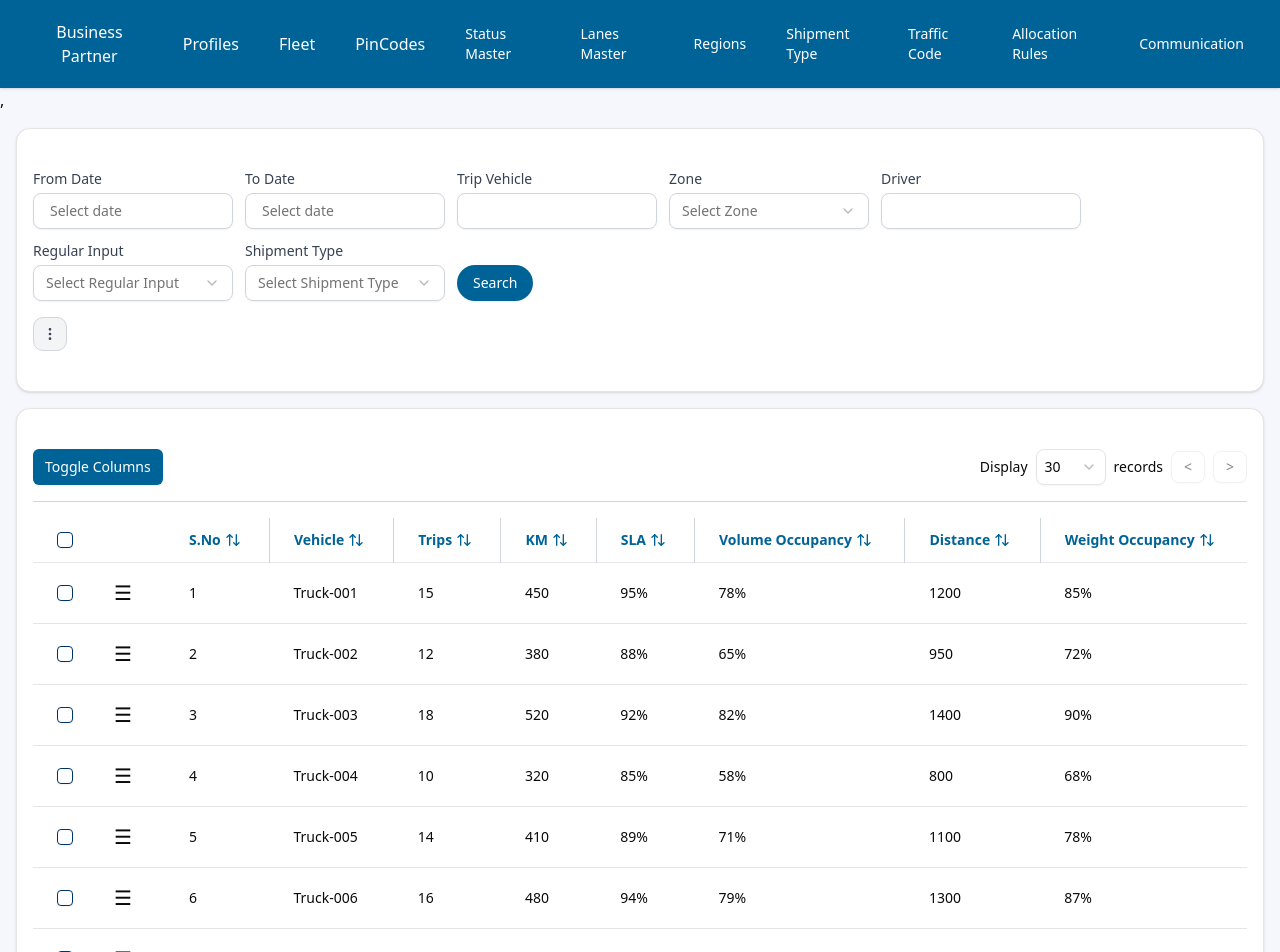
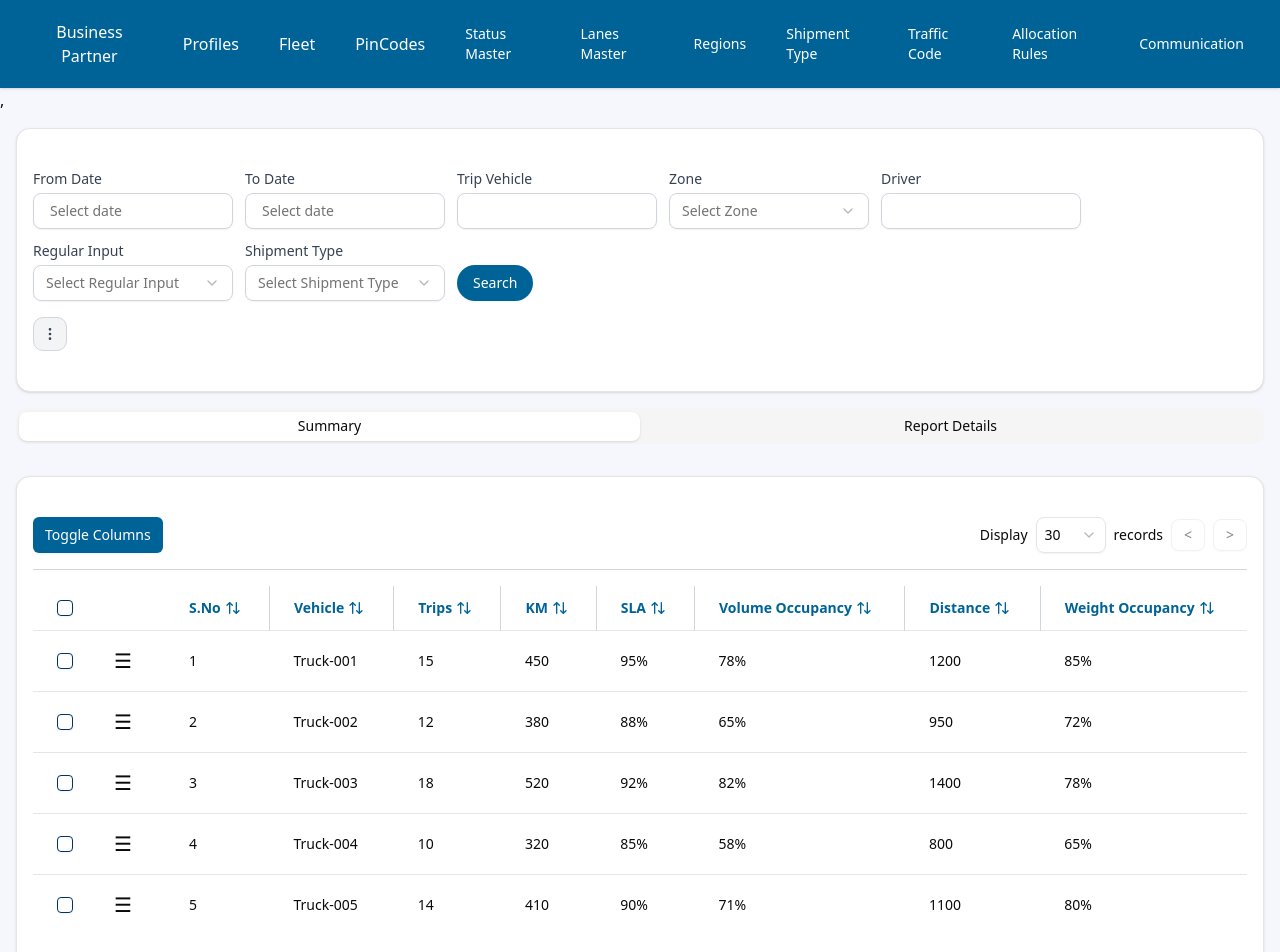
Before and after one commit to rohit24-creator/devdemo_sharedrepo, a Next.js app: page /reports/slaOccupancy in a window 1280 px wide. Shown: the top 952 px of the page. Built offline with nearby package versions, Linux system fonts and the light colour scheme.

Commit message:
added dynamic tab functionality for tables in  reports.js reusable code works conditionally. and added tabs  for sla occupancy, shipment stop level pages.

```diff
--- a/app/reports/shipmentStopLevel/page.js
+++ b/app/reports/shipmentStopLevel/page.js
@@ -5,8 +5,8 @@ import ReportsList from "@/components/ui/reusableComponent/reportsList";
 import { v4 as uuidv4 } from "uuid";
 
 export default function ShipmentStopLevelPage() {
-  const [columns, setColumns] = useState([]);
-  const [rows, setRows] = useState([]);
+  const [tabData, setTabData] = useState({});
+  const [activeTab, setActiveTab] = useState("summary");
 
   // Filter fields for shipment stop level reports
   const filterFields = [
@@ -42,8 +42,11 @@ export default function ShipmentStopLevelPage() {
   // Action handler for report actions
   const handleActionClick = (action, row) => {
     if (action === "delete") {
-      const updated = rows.filter((r) => r.id !== row.id);
-      setRows(updated);
+      const updatedTabData = { ...tabData };
+      Object.keys(updatedTabData).forEach((tabKey) => {
+        updatedTabData[tabKey].rows = updatedTabData[tabKey].rows.filter((r) => r.id !== row.id);
+      });
+      setTabData(updatedTabData);
     } else if (action === "edit") {
       console.log("Edit row", row);
     } else if (action === "view") {
@@ -70,20 +73,18 @@ export default function ShipmentStopLevelPage() {
         const res = await fetch("/reports/shipmentStopLevel.json");
         const data = await res.json();
 
-        // Format columns
-        const formattedColumns = data.headers.map((header) => ({
-          accessorKey: header.accessorKey,
-          header: header.header,
-        }));
+        const processedData = {};
+        Object.keys(data).forEach((tabKey) => {
+          processedData[tabKey] = {
+            headers: data[tabKey].headers,
+            rows: data[tabKey].rows.map((row, index) => ({
+              ...row,
+              id: row.id || uuidv4() || `${tabKey}-row-${index}`,
+            })),
+          };
+        });
 
-        // Add unique ID to each row
-        const formattedRows = data.rows.map((row, index) => ({
-          ...row,
-          id: row.id || uuidv4() || `row-${index}`,
-        }));
-
-        setColumns(formattedColumns);
-        setRows(formattedRows);
+        setTabData(processedData);
       } catch (err) {
         console.error("Error fetching shipment stop level data:", err);
       }
@@ -91,12 +92,21 @@ export default function ShipmentStopLevelPage() {
     fetchData();
   }, []);
 
+  // Simplified hasTabs prop with all data and config
+  const hasTabs = {
+    data: tabData,
+    config: {
+      summary: "Summary",
+      reportDetails: "Report Details"
+    },
+    activeTab: activeTab,
+    onTabChange: setActiveTab
+  };
+
   return (
     <div className="p-4">
       <ReportsList
         title="Shipment Stop Level Reports"
-        columns={columns}
-        rows={rows}
         filterFields={filterFields}
         onSearch={(data) => {
           console.log("Search Triggered with values:", data);
@@ -108,6 +118,7 @@ export default function ShipmentStopLevelPage() {
         thirdIconMenu={thirdIconMenu}
         enabledActions={["edit", "view", "delete"]}
         onActionClick={handleActionClick}
+        hasTabs={hasTabs}
       />
     </div>
   );
--- a/app/reports/slaOccupancy/page.js
+++ b/app/reports/slaOccupancy/page.js
@@ -5,10 +5,9 @@ import ReportsList from "@/components/ui/reusableComponent/reportsList";
 import { v4 as uuidv4 } from "uuid";
 
 export default function SlaOccupancyPage() {
-  const [columns, setColumns] = useState([]);
-  const [rows, setRows] = useState([]);
+  const [tabData, setTabData] = useState({});
+  const [activeTab, setActiveTab] = useState("summary");
 
-  // Filter fields for SLA occupancy reports
   const filterFields = [
     { name: "fromDate", label: "From Date", type: "date" },
     { name: "toDate", label: "To Date", type: "date" },
@@ -37,8 +36,11 @@ export default function SlaOccupancyPage() {
   // Action handler for report actions
   const handleActionClick = (action, row) => {
     if (action === "delete") {
-      const updated = rows.filter((r) => r.id !== row.id);
-      setRows(updated);
+      const updatedTabData = { ...tabData };
+      Object.keys(updatedTabData).forEach((tabKey) => {
+        updatedTabData[tabKey].rows = updatedTabData[tabKey].rows.filter((r) => r.id !== row.id);
+      });
+      setTabData(updatedTabData);
     } else if (action === "edit") {
       console.log("Edit row", row);
     } else if (action === "view") {
@@ -65,20 +67,19 @@ export default function SlaOccupancyPage() {
         const res = await fetch("/reports/slaOccupancy.json");
         const data = await res.json();
 
-        // Format columns
-        const formattedColumns = data.headers.map((header) => ({
-          accessorKey: header.accessorKey,
-          header: header.header,
-        }));
+        // Add unique IDs to all rows
+        const processedData = {};
+        Object.keys(data).forEach((tabKey) => {
+          processedData[tabKey] = {
+            headers: data[tabKey].headers,
+            rows: data[tabKey].rows.map((row, index) => ({
+              ...row,
+              id: row.id || uuidv4() || `${tabKey}-row-${index}`,
+            })),
+          };
+        });
 
-        // Add unique ID to each row
-        const formattedRows = data.rows.map((row, index) => ({
-          ...row,
-          id: row.id || uuidv4() || `row-${index}`,
-        }));
-
-        setColumns(formattedColumns);
-        setRows(formattedRows);
+        setTabData(processedData);
       } catch (err) {
         console.error("Error fetching SLA occupancy data:", err);
       }
@@ -86,12 +87,21 @@ export default function SlaOccupancyPage() {
     fetchData();
   }, []);
 
+  // tabs logic
+  const hasTabs = {
+    data: tabData,
+    config: {
+      summary: "Summary",
+      reportDetails: "Report Details"
+    },
+    activeTab: activeTab,
+    onTabChange: setActiveTab
+  };
+
   return (
     <div className="p-4">
       <ReportsList
         title="SLA Occupancy Reports"
-        columns={columns}
-        rows={rows}
         filterFields={filterFields}
         onSearch={(data) => {
           console.log("Search Triggered with values:", data);
@@ -103,6 +113,7 @@ export default function SlaOccupancyPage() {
         thirdIconMenu={thirdIconMenu}
         enabledActions={["edit", "view", "delete"]}
         onActionClick={handleActionClick}
+        hasTabs={hasTabs}
       />
     </div>
   );
--- a/app/reports/tripReports/page.js
+++ b/app/reports/tripReports/page.js
@@ -53,13 +53,12 @@ export default function TripReportsPage() {
         const res = await fetch("/reports/tripReports.json");
         const data = await res.json();
 
-        // Format columns
+
         const formattedColumns = data.headers.map((header) => ({
           accessorKey: header.accessorKey,
           header: header.header,
         }));
 
-        // Add unique ID to each row
         const formattedRows = data.rows.map((row, index) => ({
           ...row,
           id: row.id || uuidv4() || `row-${index}`,
--- a/components/ui/reusableComponent/reportsList.js
+++ b/components/ui/reusableComponent/reportsList.js
@@ -40,6 +40,7 @@ import {
   DialogHeader,
   DialogTitle,
 } from "@/components/ui/dialog";
+import { Tabs, TabsContent, TabsList, TabsTrigger } from "@/components/ui/tabs";
 
 export default function ReportsList({
   title = "Reports",
@@ -55,6 +56,8 @@ export default function ReportsList({
   thirdIconMenu = [],
   enabledActions = ["edit", "view", "delete", "tripHistory"],
   onActionClick = () => {},
+  // Single prop for tabs - contains all tab data and config
+  hasTabs = false,
 }) {
   const [formValues, setFormValues] = useState({});
   const [displayCount, setDisplayCount] = useState(30);
@@ -64,6 +67,11 @@ export default function ReportsList({
   const [selectedRows, setSelectedRows] = useState([]);
   const [deleteDialogOpen, setDeleteDialogOpen] = useState(false);
   const [rowToDelete, setRowToDelete] = useState(null);
+
+  // Extract tab data and config from hasTabs prop
+  const tabData = hasTabs && typeof hasTabs === 'object' ? hasTabs.data || {} : {};
+  const tabConfig = hasTabs && typeof hasTabs === 'object' ? hasTabs.config || {} : {};
+  const activeTab = hasTabs && typeof hasTabs === 'object' ? hasTabs.activeTab || Object.keys(tabData)[0] || "summary" : "summary";
 
   const allAvailableActions = {
     edit: {
@@ -191,16 +199,32 @@ export default function ReportsList({
     );
   };
 
+  // Get current data based on tabs or single table
+  const getCurrentData = () => {
+    if (hasTabs && tabData[activeTab]) {
+      return {
+        columns: tabData[activeTab].headers.map((header) => ({
+          accessorKey: header.accessorKey,
+          header: header.header,
+        })),
+        rows: tabData[activeTab].rows,
+      };
+    }
+    return { columns, rows };
+  };
+
+  const { columns: currentColumns, rows: currentRows } = getCurrentData();
+
   const sortedRows = useMemo(() => {
-    if (!sortColumn) return rows;
-    return [...rows].sort((a, b) => {
+    if (!sortColumn) return currentRows;
+    return [...currentRows].sort((a, b) => {
       const aVal = a[sortColumn] || "";
       const bVal = b[sortColumn] || "";
       if (aVal < bVal) return sortDirection === "asc" ? -1 : 1;
       if (aVal > bVal) return sortDirection === "asc" ? 1 : -1;
       return 0;
     });
-  }, [rows, sortColumn, sortDirection]);
+  }, [currentRows, sortColumn, sortDirection]);
 
   const totalPages = Math.ceil(sortedRows.length / displayCount);
   const paginatedRows = sortedRows.slice(
@@ -217,28 +241,30 @@ export default function ReportsList({
     }
   };
 
+  // Fix checkbox functionality
   const isAllSelected =
     paginatedRows.length > 0 &&
-    paginatedRows.every((row) => selectedRows.includes(row));
+    paginatedRows.every((row) => selectedRows.includes(row.id || row));
 
   const toggleSelectAll = () => {
     if (isAllSelected) {
       setSelectedRows((prev) =>
-        prev.filter((row) => !paginatedRows.includes(row))
+        prev.filter((rowId) => !paginatedRows.some(row => (row.id || row) === rowId))
       );
     } else {
       setSelectedRows((prev) => [
         ...prev,
-        ...paginatedRows.filter((row) => !prev.includes(row)),
+        ...paginatedRows.map(row => row.id || row).filter(rowId => !prev.includes(rowId)),
       ]);
     }
   };
 
   const toggleRow = (row) => {
+    const rowId = row.id || row;
     setSelectedRows((prev) =>
-      prev.includes(row)
-        ? prev.filter((r) => r !== row)
-        : [...prev, row]
+      prev.includes(rowId)
+        ? prev.filter((r) => r !== rowId)
+        : [...prev, rowId]
     );
   };
 
@@ -327,7 +353,7 @@ export default function ReportsList({
     </Card>
   );
 
-  const tableContent = (
+  const renderTable = (tableColumns, tableRows) => (
     <Card>
       <CardContent className="p-4">
         <div className="flex justify-between items-center mb-4">
@@ -398,10 +424,10 @@ export default function ReportsList({
                   className="border-[#003366] data-[state=checked]:bg-[#006397] data-[state=checked]:border-[#006397]"
                 />
               </TableHead>
-              {showActions && rows.length > 0 && (
+              {showActions && tableRows.length > 0 && (
                 <TableHead className="w-12 px-6 py-3" />
               )}
-              {columns.map((col, index) => {
+              {tableColumns.map((col, index) => {
                 const isSortable = col.sortable !== false;
                 return (
                   <TableHead
@@ -427,7 +453,7 @@ export default function ReportsList({
                 <TableRow key={rowIndex}>
                   <TableCell className="px-6 py-3">
                     <Checkbox
-                      checked={selectedRows.includes(row)}
+                      checked={selectedRows.includes(row.id || row)}
                       onCheckedChange={() => toggleRow(row)}
                       className="border-[#003366] data-[state=checked]:bg-[#006397] data-[state=checked]:border-[#006397]"
                     />
@@ -457,7 +483,7 @@ export default function ReportsList({
                     </TableCell>
                   )}
 
-                  {columns.map((col) => (
+                  {tableColumns.map((col) => (
                     <TableCell key={col.accessorKey} className="text-sm px-6 py-3">
                       {row[col.accessorKey] ?? ""}
                     </TableCell>
@@ -467,7 +493,7 @@ export default function ReportsList({
             ) : (
               <TableRow>
                 <TableCell
-                  colSpan={columns.length + (showActions ? 2 : 1)}
+                  colSpan={tableColumns.length + (showActions ? 2 : 1)}
                   className="text-center py-6"
                 >
                   No reports available.
@@ -480,12 +506,46 @@ export default function ReportsList({
     </Card>
   );
 
+  // Main content based on whether tabs are enabled
+  const mainContent = hasTabs && typeof hasTabs === 'object' ? (
+    <div className="mt-4">
+      <Tabs value={activeTab} onValueChange={(value) => {
+        if (hasTabs.onTabChange) {
+          hasTabs.onTabChange(value);
+        }
+      }} className="w-full">
+        <TabsList className={`grid w-full mb-6`} style={{
+          gridTemplateColumns: `repeat(${Object.keys(tabData).length}, 1fr)`
+        }}>
+          {Object.keys(tabData).map((tabKey) => (
+            <TabsTrigger key={tabKey} value={tabKey} className="text-sm font-medium">
+              {tabConfig[tabKey] || tabKey}
+            </TabsTrigger>
+          ))}
+        </TabsList>
+
+        {Object.keys(tabData).map((tabKey) => (
+          <TabsContent key={tabKey} value={tabKey}>
+            {renderTable(
+              tabData[tabKey].headers.map((header) => ({
+                accessorKey: header.accessorKey,
+                header: header.header,
+              })),
+              tabData[tabKey].rows
+            )}
+          </TabsContent>
+        ))}
+      </Tabs>
+    </div>
+  ) : (
+    <div className="mt-4">{renderTable(currentColumns, currentRows)}</div>
+  );
+
   return (
     <>
       {filterTab}
-      <div className="mt-4">{tableContent}</div>
-
-      {/* Delete Confirmation Dialog */}
+      {mainContent}
+      {/* Single Delete Confirmation Dialog - works for both tabs and single table */}
       <Dialog open={deleteDialogOpen} onOpenChange={() => {}}>
         <DialogContent
           className="top-20 left-1/2 transform -translate-x-1/2 [&>button]:hidden"
--- a/public/reports/shipmentStopLevel.json
+++ b/public/reports/shipmentStopLevel.json
@@ -1,93 +1,37 @@
 {
-  "headers": [
-    {
-      "accessorKey": "shipmentShop",
-      "header": "Shipments/Shop"
-    },
-    {
-      "accessorKey": "delayed",
-      "header": "Delayed"
-    },
-    {
-      "accessorKey": "trip",
-      "header": "Trip"
-    }
-  ],
-  "rows": [
-    {
-      "shipmentShop": "Shop-001",
-      "delayed": "2",
-      "trip": "TRP-001"
-    },
-    {
-      "shipmentShop": "Shop-002",
-      "delayed": "0",
-      "trip": "TRP-002"
-    },
-    {
-      "shipmentShop": "Shop-003",
-      "delayed": "1",
-      "trip": "TRP-003"
-    },
-    {
-      "shipmentShop": "Shop-004",
-      "delayed": "3",
-      "trip": "TRP-004"
-    },
-    {
-      "shipmentShop": "Shop-005",
-      "delayed": "0",
-      "trip": "TRP-005"
-    },
-    {
-      "shipmentShop": "Shop-006",
-      "delayed": "1",
-      "trip": "TRP-006"
-    },
-    {
-      "shipmentShop": "Shop-007",
-      "delayed": "2",
-      "trip": "TRP-007"
-    },
-    {
-      "shipmentShop": "Shop-008",
-      "delayed": "0",
-      "trip": "TRP-008"
-    },
-    {
-      "shipmentShop": "Shop-009",
-      "delayed": "1",
-      "trip": "TRP-009"
-    },
-    {
-      "shipmentShop": "Shop-010",
-      "delayed": "2",
-      "trip": "TRP-010"
-    },
-    {
-      "shipmentShop": "Shop-011",
-      "delayed": "0",
-      "trip": "TRP-011"
-    },
-    {
-      "shipmentShop": "Shop-012",
-      "delayed": "1",
-      "trip": "TRP-012"
-    },
-    {
-      "shipmentShop": "Shop-013",
-      "delayed": "3",
-      "trip": "TRP-013"
-    },
-    {
-      "shipmentShop": "Shop-014",
-      "delayed": "0",
-      "trip": "TRP-014"
-    },
-    {
-      "shipmentShop": "Shop-015",
-      "delayed": "1",
-      "trip": "TRP-015"
-    }
-  ]
+  "summary": {
+    "headers": [
+      { "accessorKey": "shipmentShop", "header": "Shipments/Shop" },
+      { "accessorKey": "delayed", "header": "Delayed" },
+      { "accessorKey": "trip", "header": "Trip" }
+    ],
+    "rows": [
+      { "shipmentShop": "Shop-001", "delayed": "2", "trip": "TRP-001" },
+      { "shipmentShop": "Shop-002", "delayed": "0", "trip": "TRP-002" },
+      { "shipmentShop": "Shop-003", "delayed": "1", "trip": "TRP-003" },
+      { "shipmentShop": "Shop-004", "delayed": "3", "trip": "TRP-004" },
+      { "shipmentShop": "Shop-005", "delayed": "0", "trip": "TRP-005" }
+    ]
+  },
+  "reportDetails": {
+    "headers": [
+      { "accessorKey": "tripRoute", "header": "Trip/Route" },
+      { "accessorKey": "driver", "header": "Driver" },
+      { "accessorKey": "volume", "header": "Volume" },
+      { "accessorKey": "dp", "header": "D/P?" },
+      { "accessorKey": "id", "header": "Id" },
+      { "accessorKey": "weight", "header": "Weight" },
+      { "accessorKey": "stop", "header": "Stop" },
+      { "accessorKey": "onTime", "header": "OnTime" },
+      { "accessorKey": "tripStart", "header": "TripStart" },
+      { "accessorKey": "tripEnd", "header": "TripEnd" }
+    ],
+    "rows": [
+      { "tripRoute": "TRP-001", "driver": "John Doe", "volume": "85%", "dp": "Yes", "id": "STOP-001", "weight": "2.5 tons", "stop": "Stop 1", "onTime": "Yes", "tripStart": "08:00", "tripEnd": "18:00" },
+      { "tripRoute": "TRP-002", "driver": "Jane Smith", "volume": "72%", "dp": "No", "id": "STOP-002", "weight": "1.8 tons", "stop": "Stop 2", "onTime": "No", "tripStart": "09:15", "tripEnd": "17:30" },
+      { "tripRoute": "TRP-003", "driver": "Mike Johnson", "volume": "90%", "dp": "Yes", "id": "STOP-003", "weight": "3.2 tons", "stop": "Stop 3", "onTime": "Yes", "tripStart": "07:30", "tripEnd": "19:45" },
+      { "tripRoute": "TRP-004", "driver": "Sarah Wilson", "volume": "65%", "dp": "No", "id": "STOP-004", "weight": "1.5 tons", "stop": "Stop 4", "onTime": "No", "tripStart": "10:00", "tripEnd": "16:00" },
+      { "tripRoute": "TRP-005", "driver": "David Brown", "volume": "78%", "dp": "Yes", "id": "STOP-005", "weight": "2.1 tons", "stop": "Stop 5", "onTime": "Yes", "tripStart": "08:45", "tripEnd": "17:15" }
+    ]
+  }
 }
--- a/public/reports/slaOccupancy.json
+++ b/public/reports/slaOccupancy.json
@@ -1,138 +1,42 @@
 {
-  "headers": [
-    {
-      "accessorKey": "sno",
-      "header": "S.No"
-    },
-    {
-      "accessorKey": "vehicle",
-      "header": "Vehicle"
-    },
-    {
-      "accessorKey": "trips",
-      "header": "Trips"
-    },
-    {
-      "accessorKey": "km",
-      "header": "KM"
-    },
-    {
-      "accessorKey": "sla",
-      "header": "SLA"
-    },
-    {
-      "accessorKey": "volumeOccupancy",
-      "header": "Volume Occupancy"
-    },
-    {
-      "accessorKey": "distance",
-      "header": "Distance"
-    },
-    {
-      "accessorKey": "weightOccupancy",
-      "header": "Weight Occupancy"
-    }
-  ],
-  "rows": [
-    {
-      "sno": "1",
-      "vehicle": "Truck-001",
-      "trips": "15",
-      "km": "450",
-      "sla": "95%",
-      "volumeOccupancy": "78%",
-      "distance": "1200",
-      "weightOccupancy": "85%"
-    },
-    {
-      "sno": "2",
-      "vehicle": "Truck-002",
-      "trips": "12",
-      "km": "380",
-      "sla": "88%",
-      "volumeOccupancy": "65%",
-      "distance": "950",
-      "weightOccupancy": "72%"
-    },
-    {
-      "sno": "3",
-      "vehicle": "Truck-003",
-      "trips": "18",
-      "km": "520",
-      "sla": "92%",
-      "volumeOccupancy": "82%",
-      "distance": "1400",
-      "weightOccupancy": "90%"
-    },
-    {
-      "sno": "4",
-      "vehicle": "Truck-004",
-      "trips": "10",
-      "km": "320",
-      "sla": "85%",
-      "volumeOccupancy": "58%",
-      "distance": "800",
-      "weightOccupancy": "68%"
-    },
-    {
-      "sno": "5",
-      "vehicle": "Truck-005",
-      "trips": "14",
-      "km": "410",
-      "sla": "89%",
-      "volumeOccupancy": "71%",
-      "distance": "1100",
-      "weightOccupancy": "78%"
-    },
-    {
-      "sno": "6",
-      "vehicle": "Truck-006",
-      "trips": "16",
-      "km": "480",
-      "sla": "94%",
-      "volumeOccupancy": "79%",
-      "distance": "1300",
-      "weightOccupancy": "87%"
-    },
-    {
-      "sno": "7",
-      "vehicle": "Truck-007",
-      "trips": "11",
-      "km": "350",
-      "sla": "87%",
-      "volumeOccupancy": "62%",
-      "distance": "900",
-      "weightOccupancy": "70%"
-    },
-    {
-      "sno": "8",
-      "vehicle": "Truck-008",
-      "trips": "13",
-      "km": "390",
-      "sla": "91%",
-      "volumeOccupancy": "75%",
-      "distance": "1050",
-      "weightOccupancy": "82%"
-    },
-    {
-      "sno": "9",
-      "vehicle": "Truck-009",
-      "trips": "17",
-      "km": "510",
-      "sla": "96%",
-      "volumeOccupancy": "84%",
-      "distance": "1350",
-      "weightOccupancy": "92%"
-    },
-    {
-      "sno": "10",
-      "vehicle": "Truck-010",
-      "trips": "9",
-      "km": "280",
-      "sla": "83%",
-      "volumeOccupancy": "55%",
-      "distance": "750",
-      "weightOccupancy": "65%"
-    }
-  ]
+  "summary": {
+    "headers": [
+      { "accessorKey": "sno", "header": "S.No" },
+      { "accessorKey": "vehicle", "header": "Vehicle" },
+      { "accessorKey": "trips", "header": "Trips" },
+      { "accessorKey": "km", "header": "KM" },
+      { "accessorKey": "sla", "header": "SLA" },
+      { "accessorKey": "volumeOccupancy", "header": "Volume Occupancy" },
+      { "accessorKey": "distance", "header": "Distance" },
+      { "accessorKey": "weightOccupancy", "header": "Weight Occupancy" }
+    ],
+    "rows": [
+      { "sno": "1", "vehicle": "Truck-001", "trips": "15", "km": "450", "sla": "95%", "volumeOccupancy": "78%", "distance": "1200", "weightOccupancy": "85%" },
+      { "sno": "2", "vehicle": "Truck-002", "trips": "12", "km": "380", "sla": "88%", "volumeOccupancy": "65%", "distance": "950", "weightOccupancy": "72%" },
+      { "sno": "3", "vehicle": "Truck-003", "trips": "18", "km": "520", "sla": "92%", "volumeOccupancy": "82%", "distance": "1400", "weightOccupancy": "78%" },
+      { "sno": "4", "vehicle": "Truck-004", "trips": "10", "km": "320", "sla": "85%", "volumeOccupancy": "58%", "distance": "800", "weightOccupancy": "65%" },
+      { "sno": "5", "vehicle": "Truck-005", "trips": "14", "km": "410", "sla": "90%", "volumeOccupancy": "71%", "distance": "1100", "weightOccupancy": "80%" }
+    ]
+  },
+  "reportDetails": {
+    "headers": [
+      { "accessorKey": "id", "header": "Id" },
+      { "accessorKey": "tripRoute", "header": "Trip/Route" },
+      { "accessorKey": "vehicle", "header": "Vehicle" },
+      { "accessorKey": "driver", "header": "Driver" },
+      { "accessorKey": "delay", "header": "Delay" },
+      { "accessorKey": "distance", "header": "Distance(km)" },
+      { "accessorKey": "shipmentsDP", "header": "Shipments D/P" },
+      { "accessorKey": "volumeOccupancy", "header": "Volume Occupancy" },
+      { "accessorKey": "tripStart", "header": "Trip Start" },
+      { "accessorKey": "tripEnd", "header": "Trip End" }
+    ],
+    "rows": [
+      { "id": "1", "tripRoute": "TRP-001", "vehicle": "Truck-001", "driver": "John Doe", "delay": "2 hours", "distance": "450", "shipmentsDP": "15/12", "volumeOccupancy": "78%", "tripStart": "08:00", "tripEnd": "18:00" },
+      { "id": "2", "tripRoute": "TRP-002", "vehicle": "Truck-002", "driver": "Jane Smith", "delay": "0", "distance": "380", "shipmentsDP": "12/12", "volumeOccupancy": "65%", "tripStart": "09:15", "tripEnd": "17:30" },
+      { "id": "3", "tripRoute": "TRP-003", "vehicle": "Truck-003", "driver": "Mike Johnson", "delay": "1 hour", "distance": "520", "shipmentsDP": "18/15", "volumeOccupancy": "82%", "tripStart": "07:30", "tripEnd": "19:45" },
+      { "id": "4", "tripRoute": "TRP-004", "vehicle": "Truck-004", "driver": "Sarah Wilson", "delay": "3 hours", "distance": "320", "shipmentsDP": "10/8", "volumeOccupancy": "58%", "tripStart": "10:00", "tripEnd": "16:00" },
+      { "id": "5", "tripRoute": "TRP-005", "vehicle": "Truck-005", "driver": "David Brown", "delay": "0", "distance": "410", "shipmentsDP": "14/12", "volumeOccupancy": "71%", "tripStart": "08:45", "tripEnd": "17:15" }
+    ]
+  }
 }
```
